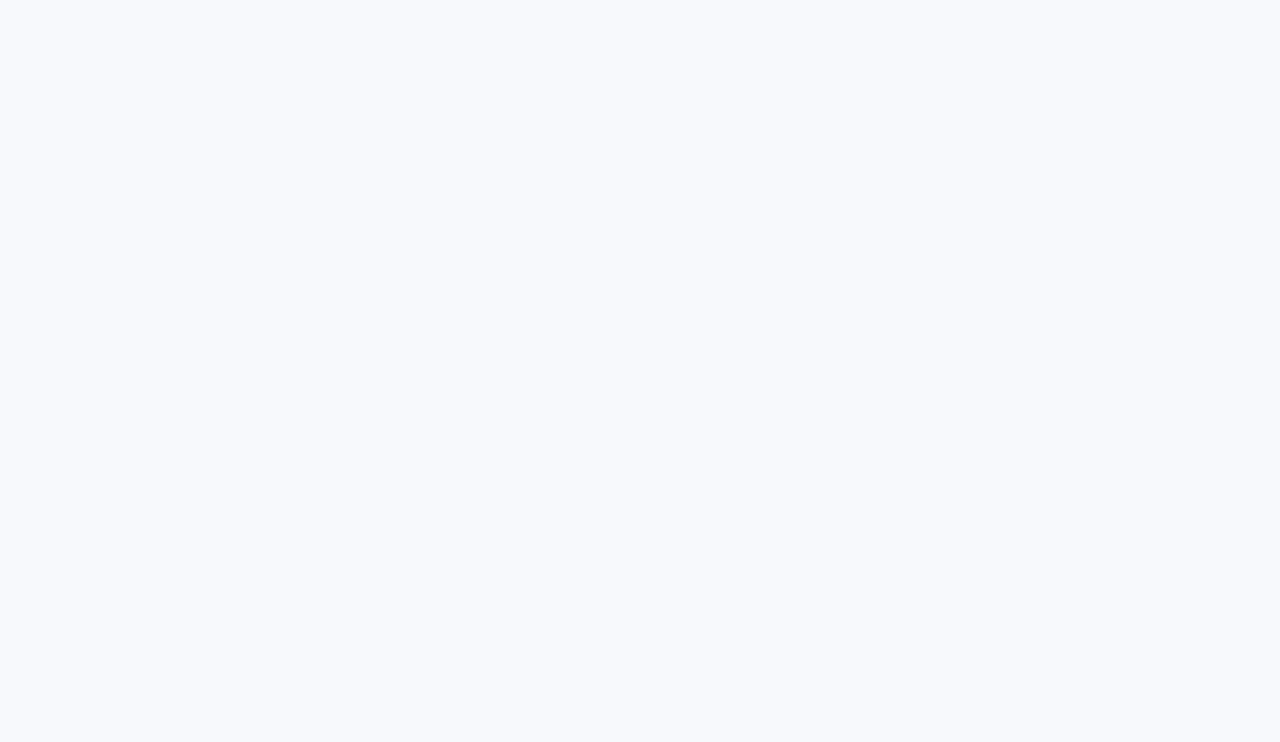
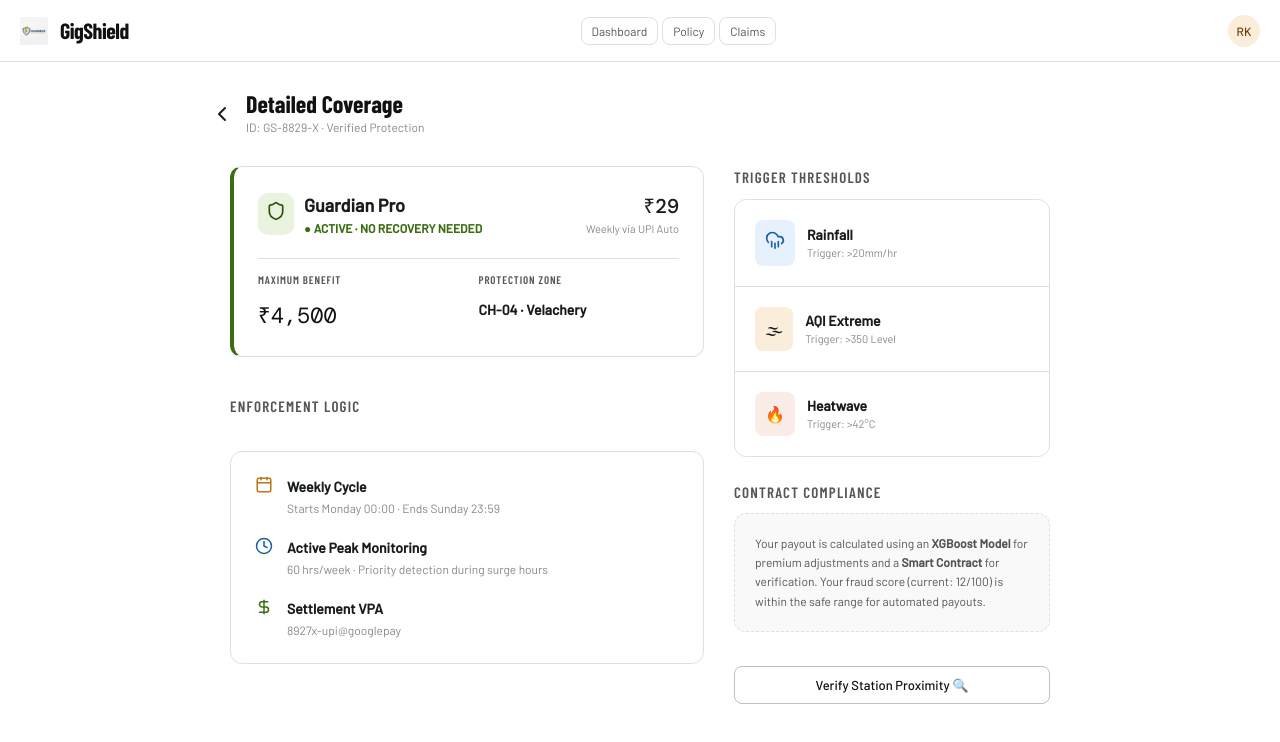
Before and after one commit to RainboeStrykr/guidewire-devtrails-gigshield, a React (Vite) app in the folder frontend/: page /mycoverage in a window 1280 px wide. Before the commit this address had no page. Shown: the top 742 px of the page. Built offline with nearby package versions, Linux system fonts and the light colour scheme.

Commit message:
feat(frontend): add /mycoverage page and wire up navigation

```diff
--- a/frontend/src/App.jsx
+++ b/frontend/src/App.jsx
@@ -9,6 +9,7 @@ import DashboardScreen from './screens/DashboardScreen';
 import TriggerAlertScreen from './screens/TriggerAlertScreen';
 import PolicyDetailsScreen from './screens/PolicyDetailsScreen';
 import ClaimsHistoryScreen from './screens/ClaimsHistoryScreen';
+import MyCoverageScreen from './screens/MyCoverageScreen';
 
 function App() {
   return (
@@ -21,6 +22,7 @@ function App() {
           <Route path="/trigger" element={<TriggerAlertScreen />} />
           <Route path="/policy" element={<PolicyDetailsScreen />} />
           <Route path="/claims" element={<ClaimsHistoryScreen />} />
+          <Route path="/mycoverage" element={<MyCoverageScreen />} />
           <Route path="/" element={<Navigate to="/login" replace />} />
         </Routes>
       </div>
--- a/frontend/src/components/Header.jsx
+++ b/frontend/src/components/Header.jsx
@@ -83,7 +83,7 @@ const Header = () => {
               }}
               onMouseEnter={(e) => e.target.style.backgroundColor = 'var(--color-background-secondary)'}
               onMouseLeave={(e) => e.target.style.backgroundColor = 'transparent'}
-              onClick={() => navigate('/policy')}
+              onClick={() => navigate('/mycoverage')}
             >
               <Shield size={16} /> My Coverage
             </div>
--- /dev/null
+++ b/frontend/src/screens/MyCoverageScreen.jsx
@@ -0,0 +1,156 @@
+import React, { useEffect, useState } from 'react';
+import { useNavigate } from 'react-router-dom';
+import { ChevronLeft, Shield, MapPin, Calendar, Clock, DollarSign, CloudRain } from 'lucide-react';
+import Header from '../components/Header';
+import '../gs-styles.css';
+
+const MyCoverageScreen = () => {
+  const navigate = useNavigate();
+  const [rider, setRider] = useState(null);
+  const [policy, setPolicy] = useState(null);
+
+  useEffect(() => {
+    const savedRider = localStorage.getItem('rider');
+    const savedPolicy = localStorage.getItem('policy');
+    if (savedRider) setRider(JSON.parse(savedRider));
+    if (savedPolicy) setPolicy(JSON.parse(savedPolicy));
+  }, []);
+
+  return (
+    <div className="gs-root">
+      <Header />
+
+      <div style={{ maxWidth: '900px', margin: '0 auto', padding: '30px 20px' }}>
+        {/* Header */}
+        <div style={{ display: 'flex', alignItems: 'center', marginBottom: '30px' }}>
+          <ChevronLeft
+            size={24}
+            onClick={() => navigate('/dashboard')}
+            style={{ cursor: 'pointer', marginRight: '12px' }}
+          />
+          <div>
+            <div className="gs-rider-name" style={{ fontSize: '24px', marginBottom: 2 }}>Detailed Coverage</div>
+            <div style={{ fontSize: '12px', color: 'var(--color-text-tertiary)' }}>ID: {policy?.id || 'GS-8829-X'} · Verified Protection</div>
+          </div>
+        </div>
+
+        <div className="gs-body" style={{ display: 'grid', gridTemplateColumns: '1.2fr 0.8fr', gap: '30px' }}>
+          {/* Main Stats */}
+          <div style={{ display: 'grid', gap: '24px' }}>
+            {/* Active Policy Status */}
+            <div className="gs-card" style={{ padding: '24px', borderLeft: '4px solid #3B6D11' }}>
+              <div style={{ display: 'flex', justifyContent: 'space-between', marginBottom: '20px' }}>
+                <div style={{ display: 'flex', alignItems: 'center', gap: '10px' }}>
+                  <div style={{ background: '#EAF3DE', color: '#27500A', padding: '8px', borderRadius: '10px' }}>
+                    <Shield size={20} />
+                  </div>
+                  <div>
+                    <div style={{ fontWeight: 700, fontSize: '18px' }}>Guardian {policy?.tier || 'Pro'}</div>
+                    <div style={{ fontSize: '12px', color: '#3B6D11', fontWeight: 600 }}>● ACTIVE · NO RECOVERY NEEDED</div>
+                  </div>
+                </div>
+                <div style={{ textAlign: 'right' }}>
+                  <div className="gs-mono" style={{ fontSize: '20px', fontWeight: 500 }}>₹{policy?.premium || '29'}</div>
+                  <div style={{ fontSize: '11px', color: 'var(--color-text-tertiary)' }}>Weekly via UPI Auto</div>
+                </div>
+              </div>
+
+              <div className="gs-divider"></div>
+
+              <div style={{ display: 'grid', gridTemplateColumns: '1fr 1fr', gap: '20px' }}>
+                <div>
+                  <div className="gs-section-title" style={{ fontSize: '11px' }}>Maximum Benefit</div>
+                  <div className="gs-mono" style={{ fontSize: '22px', color: 'var(--color-text-primary)' }}>₹{policy?.maxCoverage || '4,500'}</div>
+                </div>
+                <div>
+                  <div className="gs-section-title" style={{ fontSize: '11px' }}>Protection Zone</div>
+                  <div style={{ fontSize: '14px', fontWeight: 600 }}>CH-04 · {rider?.zone || 'Velachery'}</div>
+                </div>
+              </div>
+            </div>
+
+            {/* Coverage Period */}
+            <div className="gs-section-title">Enforcement Logic</div>
+            <div className="gs-card" style={{ padding: '24px' }}>
+              <div style={{ display: 'grid', gap: '20px' }}>
+                <div style={{ display: 'flex', gap: '14px' }}>
+                  <div style={{ color: '#BA7517' }}><Calendar size={18} /></div>
+                  <div>
+                    <div style={{ fontWeight: 600, fontSize: '14px' }}>Weekly Cycle</div>
+                    <div style={{ fontSize: '12px', color: 'var(--color-text-tertiary)', marginTop: '2px' }}>Starts Monday 00:00 · Ends Sunday 23:59</div>
+                  </div>
+                </div>
+                <div style={{ display: 'flex', gap: '14px' }}>
+                  <div style={{ color: '#185FA5' }}><Clock size={18} /></div>
+                  <div>
+                    <div style={{ fontWeight: 600, fontSize: '14px' }}>Active Peak Monitoring</div>
+                    <div style={{ fontSize: '12px', color: 'var(--color-text-tertiary)', marginTop: '2px' }}>60 hrs/week · Priority detection during surge hours</div>
+                  </div>
+                </div>
+                <div style={{ display: 'flex', gap: '14px' }}>
+                  <div style={{ color: '#3B6D11' }}><DollarSign size={18} /></div>
+                  <div>
+                    <div style={{ fontWeight: 600, fontSize: '14px' }}>Settlement VPA</div>
+                    <div style={{ fontSize: '12px', color: 'var(--color-text-tertiary)', marginTop: '2px' }}>{rider?.phone ? `${rider.phone}@axl` : '8927x-upi@googlepay'}</div>
+                  </div>
+                </div>
+              </div>
+            </div>
+          </div>
+
+          {/* Sidebar / Detailed Conditions */}
+          <div>
+            <div className="gs-section-title">Trigger Thresholds</div>
+            <div className="gs-card">
+              <div className="gs-trigger-row" style={{ padding: '20px' }}>
+                <div style={{ display: 'flex', alignItems: 'center', gap: '12px' }}>
+                  <div style={{ background: '#E6F1FB', padding: '10px', borderRadius: '8px' }}><CloudRain size={20} color="#185FA5" /></div>
+                  <div>
+                    <div style={{ fontWeight: 600, fontSize: '14px' }}>Rainfall</div>
+                    <div style={{ fontSize: '11px', color: 'var(--color-text-tertiary)' }}>Trigger: &gt;20mm/hr</div>
+                  </div>
+                </div>
+              </div>
+              <div className="gs-trigger-row" style={{ padding: '20px' }}>
+                <div style={{ display: 'flex', alignItems: 'center', gap: '12px' }}>
+                  <div style={{ background: '#FAEEDA', padding: '10px', borderRadius: '8px' }}>🌫</div>
+                  <div>
+                    <div style={{ fontWeight: 600, fontSize: '14px' }}>AQI Extreme</div>
+                    <div style={{ fontSize: '11px', color: 'var(--color-text-tertiary)' }}>Trigger: &gt;350 Level</div>
+                  </div>
+                </div>
+              </div>
+              <div className="gs-trigger-row" style={{ padding: '20px' }}>
+                <div style={{ display: 'flex', alignItems: 'center', gap: '12px' }}>
+                  <div style={{ background: '#FAECE7', padding: '10px', borderRadius: '8px' }}>🔥</div>
+                  <div>
+                    <div style={{ fontWeight: 600, fontSize: '14px' }}>Heatwave</div>
+                    <div style={{ fontSize: '11px', color: 'var(--color-text-tertiary)' }}>Trigger: &gt;42°C</div>
+                  </div>
+                </div>
+              </div>
+            </div>
+
+            <div className="gs-section-title" style={{ marginTop: '24px' }}>Contract Compliance</div>
+            <div className="gs-card" style={{ padding: '20px', background: '#f9f9f9', borderStyle: 'dashed' }}>
+              <div style={{ fontSize: '12px', color: 'var(--color-text-secondary)', lineHeight: 1.6 }}>
+                Your payout is calculated using an <strong>XGBoost Model</strong> for premium adjustments and a <strong>Smart Contract</strong> for verification.
+                Your fraud score (current: 12/100) is within the safe range for automated payouts.
+              </div>
+            </div>
+
+            <button
+              className="gs-action-btn"
+              style={{ marginTop: '20px', background: 'var(--color-background-primary)' }}
+              onClick={() => alert("Verification code: " + Math.random().toString(36).substring(7).toUpperCase())}
+            >
+              Verify Station Proximity 🔍
+            </button>
+          </div>
+        </div>
+      </div>
+    </div>
+  );
+};
+
+export default MyCoverageScreen;
```
